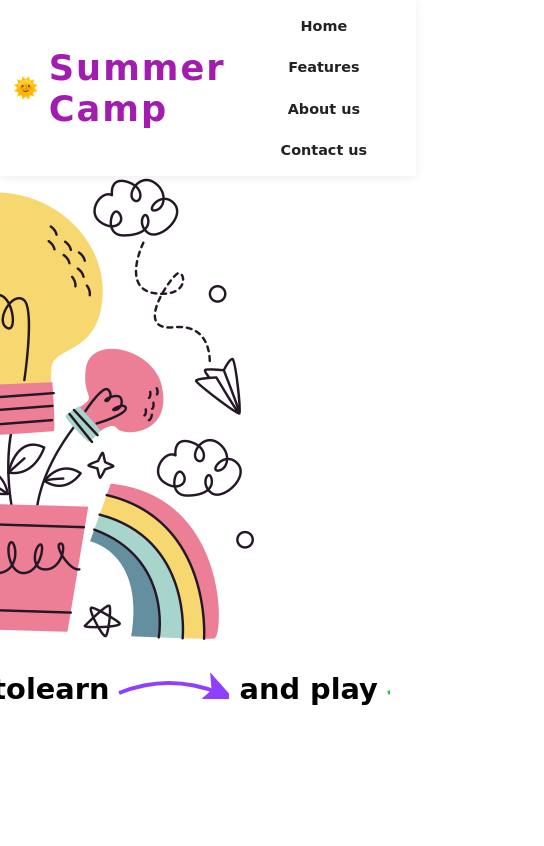
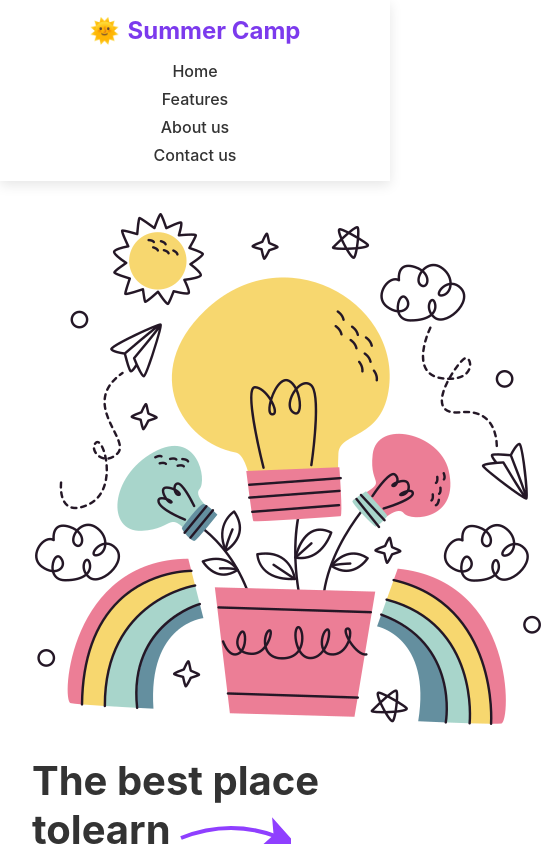
Before and after one commit to Yadavvamrita/studentsummercampp, a React (Create React App) app: page / in a window 390 px wide. Shown: the top 846 px of the page, 544 px wide, since content can reach past the window. Built offline with nearby package versions, Linux system fonts and the light colour scheme.

Commit message:
Updated LandingPage.css and minor changes

```diff
--- a/src/LandingPage.css
+++ b/src/LandingPage.css
@@ -1,285 +1,112 @@
-/* General Styles */
-html, body {
-  height: 100%;
-  scroll-behavior: smooth;
-  overflow-x: hidden;
-}
-
-.landing-container {
-  background: #fff;
-  min-height: 100vh;
-  height: 100vh;
-  padding: 0;
-  font-family: 'Poppins', 'Comic Sans MS', cursive, sans-serif;
-  display: flex;
-  flex-direction: column;
-  width: 100%;
-  max-width: 100vw;
-}
-
 /* Navigation Bar */
 .landing-nav {
   display: flex;
   justify-content: space-between;
   align-items: center;
-  padding: 1.5rem 3rem;
+  padding: 1rem 2rem;
+  background-color: #fff;
+  box-shadow: 0 4px 12px rgba(0, 0, 0, 0.1);
   position: sticky;
   top: 0;
   z-index: 1000;
-  background: #fff;
-  box-shadow: 0 2px 10px rgba(0, 0, 0, 0.07);
-  transition: all 0.3s ease;
 }
 
 .nav-logo {
   display: flex;
   align-items: center;
-  font-size: 2.2rem;
+  gap: 0.5rem;
+  font-size: 1.5rem;
+  color: #7c3aed;
   font-weight: bold;
-  color: #a21caf;
-  letter-spacing: 2px;
-  margin-right: 2.5rem;
-  font-family: 'Comic Sans MS', 'Poppins', cursive, sans-serif;
-  transition: transform 0.2s ease;
 }
 
-.nav-logo:hover {
-  transform: scale(1.05);
-}
-
-.logo-text {
-  color: #a21caf;
-  font-size: 2.2rem;
+.nav-logo .logo-text {
+  font-size: 1.5rem;
   font-weight: bold;
-  margin-left: 0.5rem;
+  color: #7c3aed;
 }
 
 .nav-links {
   display: flex;
-  gap: 3rem;
-  list-style: none;
+  gap: 1.5rem;
   margin: 0;
   padding: 0;
-  align-items: center;
 }
 
-.nav-links li a {
-  text-decoration: none;
-  color: #222;
-  font-weight: 600;
-  font-size: 1.2rem;
-  padding: 0.5rem 1.2rem;
-  border-radius: 8px;
-  transition: all 0.3s cubic-bezier(0.4, 0, 0.2, 1);
-  font-family: 'Poppins', 'Comic Sans MS', cursive, sans-serif;
-  position: relative;
+.nav-links li {
+  list-style: none;
 }
 
-.nav-links li a:hover {
-  background: #f3f0ff;
+.nav-links a {
+  text-decoration: none;
+  color: #333;
+  font-size: 1rem;
+  font-weight: 500;
+  padding: 0.5rem 1rem;
+  border-radius: 8px;
+  transition: all 0.3s ease;
+}
+
+.nav-links a:hover {
+  background-color: #f3f0ff;
   color: #7c3aed;
   transform: translateY(-2px);
-  box-shadow: 0 4px 12px rgba(124, 58, 237, 0.1);
 }
 
-.nav-links li a.active {
-  background: #7c3aed;
+.nav-links a.active {
+  background-color: #7c3aed;
   color: white;
-  transform: translateY(-2px);
+  font-weight: bold;
   box-shadow: 0 4px 12px rgba(124, 58, 237, 0.2);
 }
 
-/* Register Button */
-.nav-register-btn {
-  display: inline-block;
-  background: #7c3aed;
-  color: #fff;
-  padding: 0.7rem 2rem;
-  border-radius: 8px;
-  font-size: 1.25rem;
-  font-weight: bold;
-  text-decoration: none;
-  box-shadow: 0 2px 8px #7c3aed33;
-  border: none;
-  cursor: pointer;
-  transition: background 0.2s, transform 0.18s cubic-bezier(.4,2,.6,1);
-  margin-left: 2rem;
-  margin-top: 0;
-  position: static;
-  text-align: center;
-}
-
-.nav-register-btn:hover,
-.nav-register-btn.active,
-.nav-register-btn:focus {
-  background: #22c55e !important;
-  color: #fff !important;
-  transform: translateY(-4px) scale(1.05) !important;
-  box-shadow: 0 4px 16px #a78bfa22 !important;
-}
-
-/* Main Section */
-.landing-main {
-  display: flex;
-  flex-direction: row;
-  align-items: center;
-  justify-content: center;
-  position: relative;
-  flex: 1;
-  min-height: 0;
-  padding-top: 0.5rem;
-  padding-bottom: 2.5rem;
-}
-
-/* Responsive Design */
-@media (max-width: 1200px) {
-  .landing-container {
-    height: auto;
-    min-height: 100vh;
-  }
-
-  .landing-title {
-    font-size: 3.8rem;
-  }
-  .landing-title .second-line {
-    font-size: 3rem;
-  }
-  .landing-title .third-line {
-    font-size: 2.6rem;
-  }
-  .learn, .play {
-    font-size: 2.8rem;
-  }
-  .heading-wrapper {
-    width: 900px;
-    height: 400px;
-  }
-
-  .landing-main {
-    padding: 2rem;
-  }
-
-  .nav-links {
-    gap: 2rem;
-  }
-}
-
-@media (max-width: 768px) {
+@media screen and (max-width: 768px) {
   .landing-nav {
+    flex-direction: column;
     padding: 1rem;
-    position: fixed;
-    width: 100%;
-  }
-
-  .nav-logo {
-    font-size: 1.5rem;
-    margin: 0;
+    gap: 1rem;
   }
 
   .nav-links {
     flex-direction: column;
     align-items: center;
+    width: 100%;
     gap: 0.5rem;
-    width: 100%;
   }
 
-  .nav-links li {
+  .nav-links a {
     width: 100%;
     text-align: center;
+    padding: 0.8rem 1.5rem;
   }
 
-  .nav-links li a {
-    font-size: 1rem;
-    padding: 0.8rem;
-    width: 100%;
-    display: block;
-  }
-
-  .nav-links li a:hover,
-  .nav-links li a.active {
-    transform: translateY(0);
-    background: #f3f0ff;
-    color: #7c3aed;
-    box-shadow: none;
-  }
-
-  .nav-links li a.active {
-    background: #7c3aed;
-    color: white;
-  }
-
-  .nav-register-btn {
-    margin: 0.5rem auto 0;
-    padding: 0.6rem 1.2rem;
-    font-size: 1rem;
-    background: #7c3aed;
-    color: white;
-    border-radius: 8px;
-    text-decoration: none;
-    font-weight: 600;
-    display: block;
-    text-align: center;
-    max-width: 200px;
-  }
-
-  .landing-main {
-    display: flex;
-    flex-direction: column;
-    align-items: center;
-    padding: 1rem 0.5rem 0 0.5rem;
-    gap: 1.2rem;
-    margin-top: 8.5rem;
+  .nav-links a:hover {
+    transform: none;
   }
 }
 
-@media (max-width: 576px) {
-  .landing-nav {
-    padding: 0.8rem;
-  }
+/* Main Content */
+.landing-container {
+  display: flex;
+  flex-direction: column;
+  min-height: 100vh;
+}
 
-  .nav-logo {
-    font-size: 1.3rem;
-  }
+.landing-main {
+  flex: 1;
+  padding: 2rem;
+}
 
-  .nav-links {
-    gap: 1rem;
-  }
+.landing-title {
+  font-size: 2.5rem;
+  font-weight: bold;
+  color: #333;
+  margin-bottom: 1rem;
+}
 
-  .nav-links li a {
-    font-size: 0.9rem;
-    padding: 0.3rem 0.6rem;
-  }
-
-  .nav-register-btn {
-    padding: 0.5rem 1rem;
-    font-size: 0.9rem;
-  }
-
-  .landing-main {
-    margin-top: 7rem;
-  }
-
-  .landing-title {
-    font-size: 1.8rem;
-  }
-
-  .landing-title .main-line,
-  .landing-title .second-line,
-  .landing-title .third-line {
-    font-size: 1.8rem;
-  }
-
-  .learn, .play {
-    font-size: 1.8rem;
-  }
-
-  .lego-avatar {
-    width: 70px;
-    height: 70px;
-  }
-
-  .cta-btn {
-    padding: 0.8rem;
-    font-size: 1.1rem;
-  }
+.landing-desc {
+  font-size: 1.2rem;
+  color: #666;
+  margin: 1.5rem 0;
+  line-height: 1.6;
 }
```
